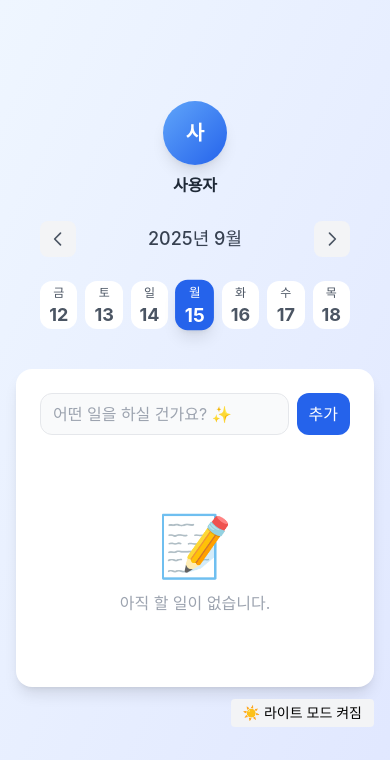
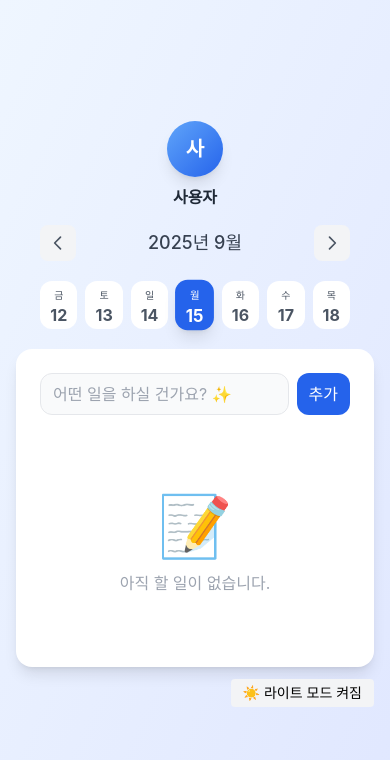
Before and after one commit to doyeonkim1997/react-ts-todolist, a React (Vite) app: page / in a window 390 px wide. Shown: the top 760 px of the page. Built offline with nearby package versions, Linux system fonts and the light colour scheme; a web font is replaced by a local one.

Commit message:
style(DateSlider): optimize spacing and font sizes for mobile view

```diff
--- a/src/components/DateSlider.tsx
+++ b/src/components/DateSlider.tsx
@@ -46,7 +46,7 @@ export function DateSlider({ selectedDate, onDateSelect }: DateSliderProps) {
   };
 
   return (
-    <div className="mb-8">
+    <div className="mb-4 sm:mb-8">
       <div className="mb-4 px-6">
         <div className="flex items-center justify-between">
           <button
@@ -100,7 +100,7 @@ export function DateSlider({ selectedDate, onDateSelect }: DateSliderProps) {
         </div>
       </div>
 
-      <div className="px-6 py-2">
+      <div className="px-6 py-1 sm:py-2">
         <div className="flex justify-center gap-2">
           {dates.map((date, index) => (
             <button
@@ -109,10 +109,10 @@ export function DateSlider({ selectedDate, onDateSelect }: DateSliderProps) {
               className={getDateButtonStyle(date)}
               aria-label={`${date.getMonth() + 1}월 ${date.getDate()}일 선택`}
             >
-              <span className="text-xs sm:text-sm font-medium mt-1 sm:mt-0">
+              <span className="text-[10px] sm:text-xs font-medium mt-1 sm:mt-0">
                 {getDayOfWeek(date)}
               </span>
-              <span className="text-lg sm:text-xl font-bold">
+              <span className="text-base sm:text-xl font-bold">
                 {date.getDate()}
               </span>
             </button>
--- a/src/components/ProfileSection.tsx
+++ b/src/components/ProfileSection.tsx
@@ -8,8 +8,8 @@ export function ProfileSection({
   nickname,
 }: ProfileSectionProps) {
   return (
-    <div className="flex flex-col items-center mb-6 sm:mb-8">
-      <div className="w-16 h-16 sm:w-20 sm:h-20 rounded-full overflow-hidden mb-2 sm:mb-4 shadow-lg">
+    <div className="flex flex-col items-center mb-4 sm:mb-8">
+      <div className="w-14 h-14 sm:w-20 sm:h-20 rounded-full overflow-hidden mb-2 sm:mb-4 shadow-lg">
         {profileImage ? (
           <img
             src={profileImage}
```
